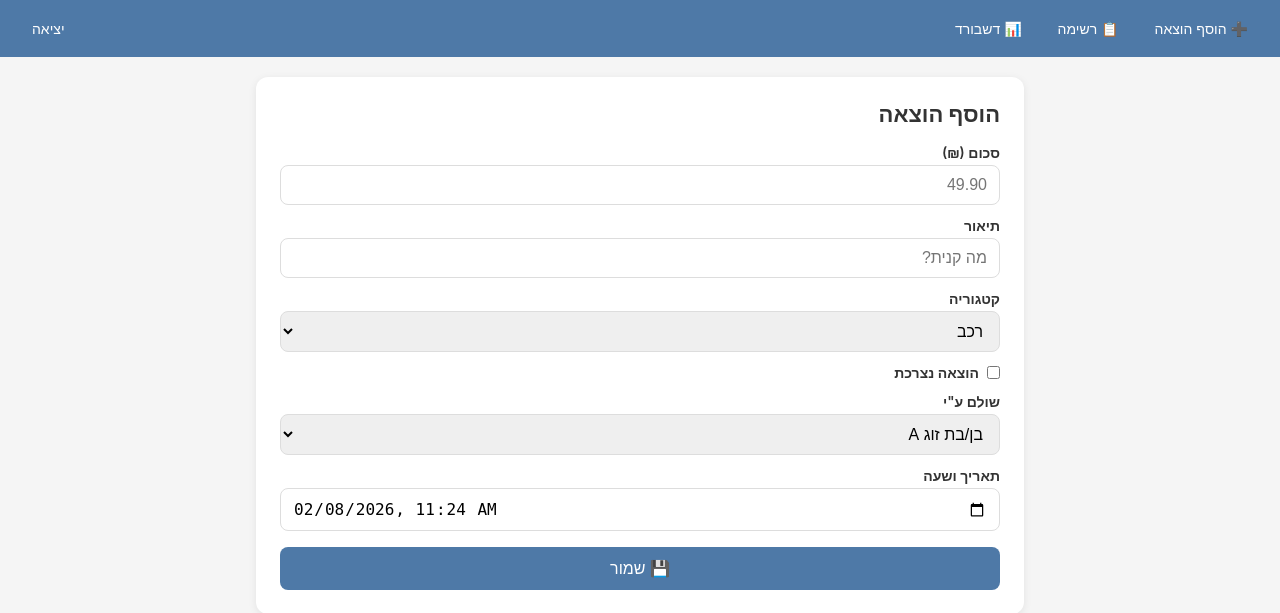
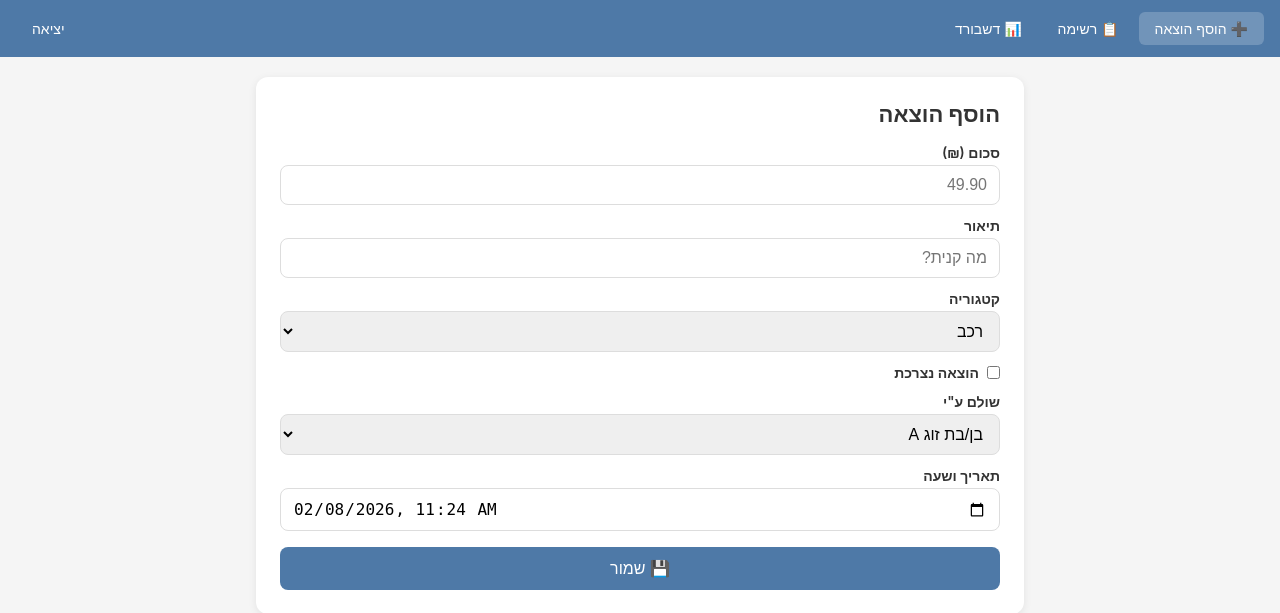
Before and after one commit to nisan1021/firsttry, a Flask app: page / in a window 1280 px wide. Shown: the top 613 px of the page. Run offline with Flask 3, Linux system fonts and the light colour scheme; the visitor is signed in with stand-in values (Sample User, id 1).

Commit message:
Fix url_for endpoint name mismatch in base.html navbar
Changed 'add_expense' to 'add_expense_route' to match the Flask route function name.

https://claude.ai/code/session_01LuM1oQQKMWSMoz8fNQk1Di

```diff
--- a/web/templates/base.html
+++ b/web/templates/base.html
@@ -150,7 +150,7 @@
     {% if session.get('logged_in') %}
     <nav class="navbar">
         <div class="nav-links">
-            <a href="{{ url_for('add_expense') }}" class="{{ 'active' if request.endpoint == 'add_expense' }}">➕ הוסף הוצאה</a>
+            <a href="{{ url_for('add_expense_route') }}" class="{{ 'active' if request.endpoint == 'add_expense_route' }}">➕ הוסף הוצאה</a>
             <a href="{{ url_for('expense_list') }}" class="{{ 'active' if request.endpoint == 'expense_list' }}">📋 רשימה</a>
             <a href="{{ url_for('dashboard') }}" class="{{ 'active' if request.endpoint == 'dashboard' }}">📊 דשבורד</a>
         </div>
```
